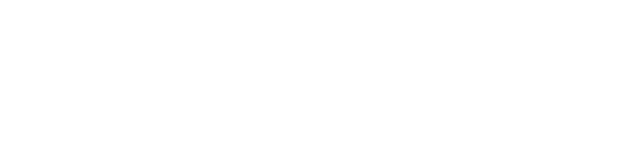
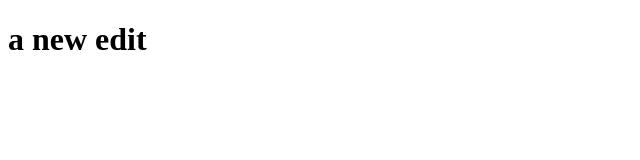
Before and after one commit to Abdalraham1250/body, a plain HTML site: page index.html in a window 1280 px wide. Shown: the whole page, without its empty margins (0-640 px from the left). Drawn offline with Linux system fonts and the light colour scheme.

Commit message:
a new edit

```diff
--- a/index.html
+++ b/index.html
@@ -6,6 +6,6 @@
     <title>Document</title>
 </head>
 <body>
-
+    <h1> a new edit</h1>
 </body>
 </html>
```
